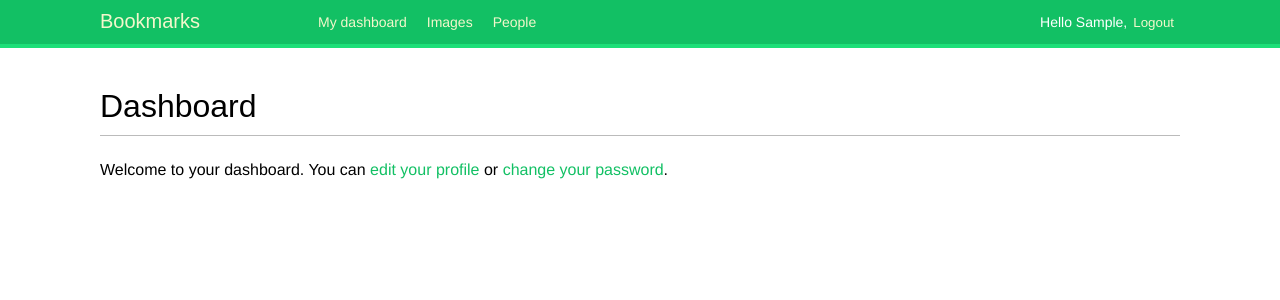
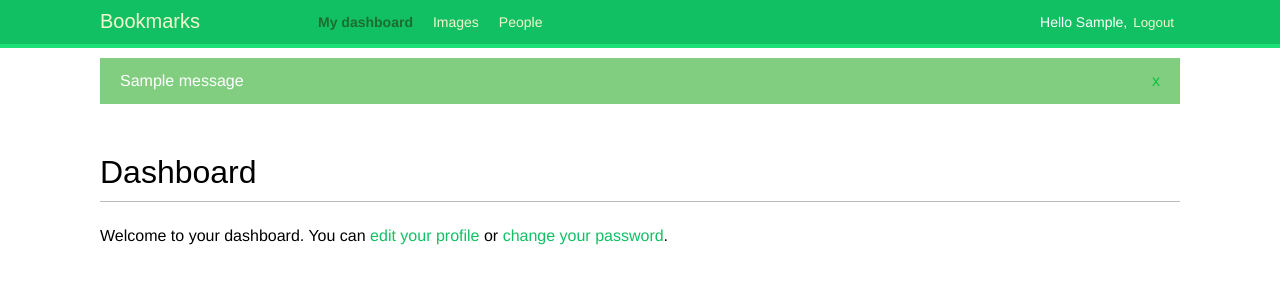
Before and after one commit to hector-lh/social-website, a Django app: page /account/ in a window 1280 px wide. Shown: the top 300 px of the page. Run offline with Django 5.2, Linux system fonts and the light colour scheme; a user stored in the database is signed in; tables that the repository leaves empty hold one stand-in row (values such as "Sample post"); one stand-in notice (Sample message) is shown; some web fonts are replaced.

Commit message:
Add messages to inform users

```diff
--- a/account/templates/base.html
+++ b/account/templates/base.html
@@ -12,7 +12,7 @@
         <span class="logo">Bookmarks</span>
         {% if request.user.is_authenticated %}
             <ul class="menu">
-                <li {%if section == "dashboar" %}class="selected"{% endif %}>
+                <li {%if section == "dashboard" %}class="selected"{% endif %}>
                     <a href="{% url "dashboard" %}">My dashboard</a>
                 </li>
                 <li {% if section == "images" %}class="selected"{% endif %}>
@@ -35,6 +35,16 @@
             {% endif %}
         </span>
     </div>
+    {% if messages %}
+        <ul class="messages">
+            {% for message in messages %}
+                <li class="{{ message.tags }}">
+                    {{ message|safe }}
+                    <a href="#" class="close">x</a>
+                </li>
+            {% endfor %}
+        </ul>
+    {% endif %}
     <div id="content">
         {% block content %}
         {% endblock %}
--- a/account/views.py
+++ b/account/views.py
@@ -1,3 +1,4 @@
+from django.contrib import messages
 from django.contrib.auth import authenticate, login
 from django.contrib.auth.decorators import login_required
 from django.http import HttpResponse
@@ -83,6 +84,12 @@ def edit(request):
         if user_form.is_valid() and profile_form.is_valid():
             user_form.save()
             profile_form.save()
+            messages.success(
+                request,
+                'Profile updated successfully'
+            )
+        else:
+            messages.error(request, 'Error updating your profile')
     else:
         user_form = UserEditForm(instance=request.user)
         profile_form = ProfileEditForm(instance=request.user.profile)
```
